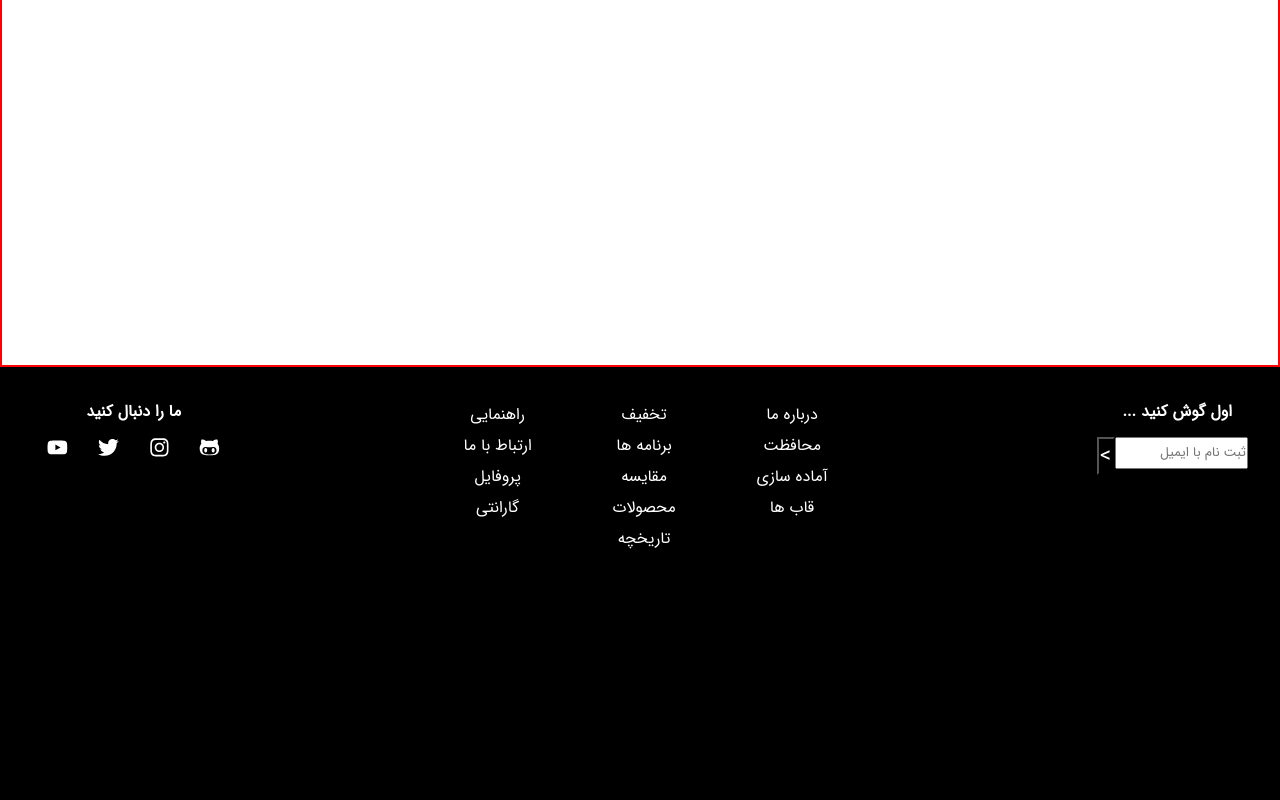
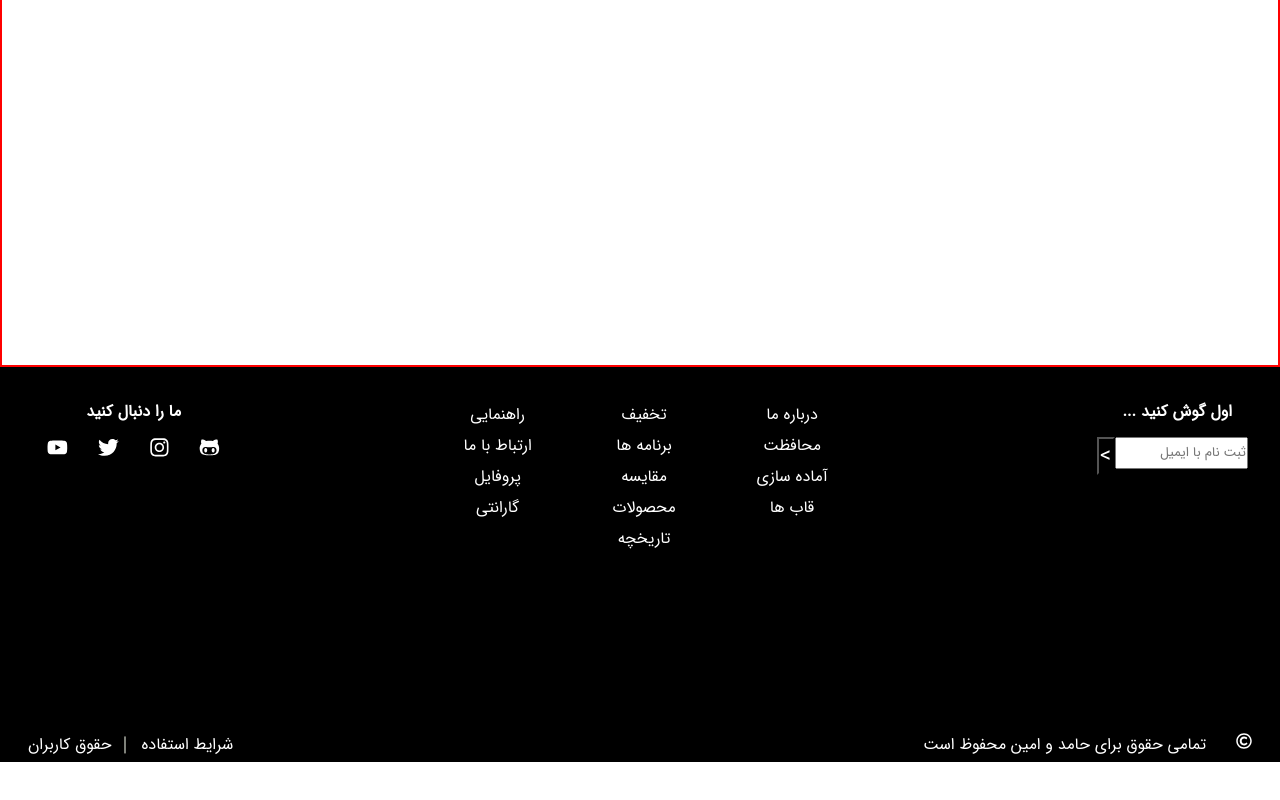
Before and after one commit to hamed-zeidabadi/skullcandy, a React (Create React App) app: page / in a window 1280 px wide. Shown: the part 202-1002 px from the top of the page. After the commit the page ends 964 px from the top, so only its background shows below. Built offline with nearby package versions, Linux system fonts and the light colour scheme.

Commit message:
workin and fixing elements on footer_base_links

```diff
--- a/src/Components/Footer.jsx
+++ b/src/Components/Footer.jsx
@@ -98,17 +98,18 @@ const Footer = () => {
 
             <div className="footer_base_copyright">
               <ul>
+                <li> <FaRegCopyright /> </li>
                 <li>تمامی حقوق برای حامد و امین محفوظ است </li>
-                <li> <FaRegCopyright /> </li>
               </ul>
             </div>
 
             <div className="footer_base_links">
             <ul>
-                <li> شرایط استفاده </li>
-                <li> حقوق کاربران</li>
+                <li > <a>شرایط استفاده </a></li>
+                <li className='footer_base_links_after'> <a>حقوق کاربران</a></li>
               </ul>
             </div>
+
         </div>
 
       </div>
--- a/src/Scss/Footer.scss
+++ b/src/Scss/Footer.scss
@@ -132,7 +132,54 @@
 
   }
 
+  .footer_base{
 
+    display: block;
+    height: auto;
+    color: #fff;
+
+    &_container{
+
+      display: flex;
+      justify-content: space-between;
+      margin: 0 0.5em;
+      padding: 5px;
+      // width: ;
+
+      & ul {
+        display: flex;
+      }
+
+      & li {
+        list-style: none;
+        margin: 0 15px 0 15px;
+        & svg {
+          font-size: 1em;
+        }
+    }
+  }
+
+  &_links {
+
+    li {
+      position: relative;
+    }
+
+    // سلام حامد جان من اینجا برای اضافه کردن خط بین 2 عنصر با سود المنت افتر مجبور شدم
+    // کلاس بدم بهش... شما ببین اگه راه بهتری هست بدون دادن کلاس به المنت افتر رو اضافه کن
+    &_after::after{
+      content: "";
+       position: absolute;
+       top: 50%;
+       right: -15px;
+       width: 1px;
+       height: 1.07143rem;
+       transform: translateY(-50%);
+       border-right: 2px solid #7f817a;
+
+       }
+  }
+}
 
 
 // Everything is fine, without conflict
```
